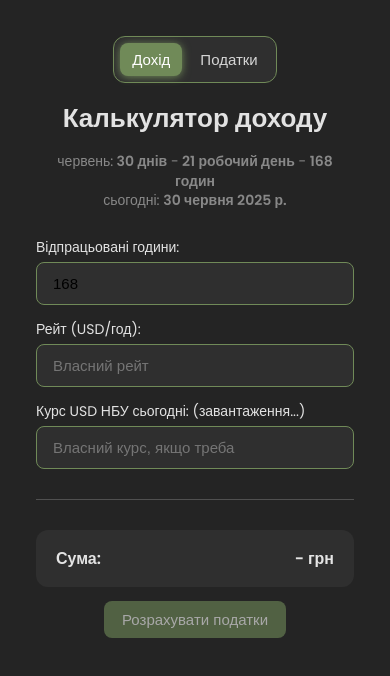
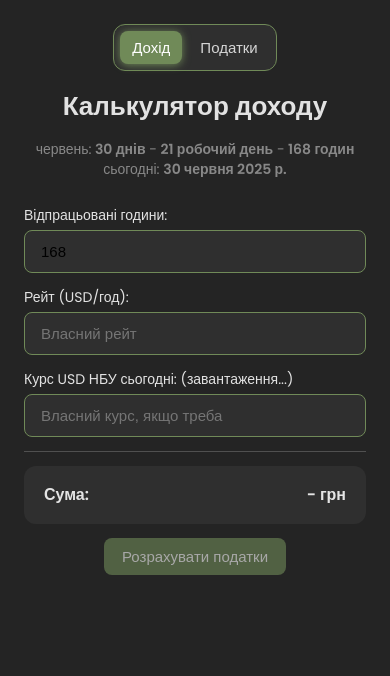
Before and after one commit to qboww/taxifyy, a React (Vite) app: page / in a window 390 px wide. Shown: the top 676 px of the page. Built offline with nearby package versions, Linux system fonts and the light colour scheme; no server answers.

Commit message:
adaptive changes

```diff
--- a/src/App.css
+++ b/src/App.css
@@ -13,6 +13,12 @@
   .app {
     padding: 12px;
     box-shadow: none;
+  }
+}
+
+@media screen and (max-width: 600px) {
+  .app {
+    padding: 0px;
   }
 }
 
--- a/src/components/IncomeCalculator/IncomeCalculator.module.css
+++ b/src/components/IncomeCalculator/IncomeCalculator.module.css
@@ -5,6 +5,10 @@
   align-items: stretch;
   text-align: left;
   width: 100%;
+}
+
+hr{
+  margin: 0px !important;
 }
 
 .title {
```
